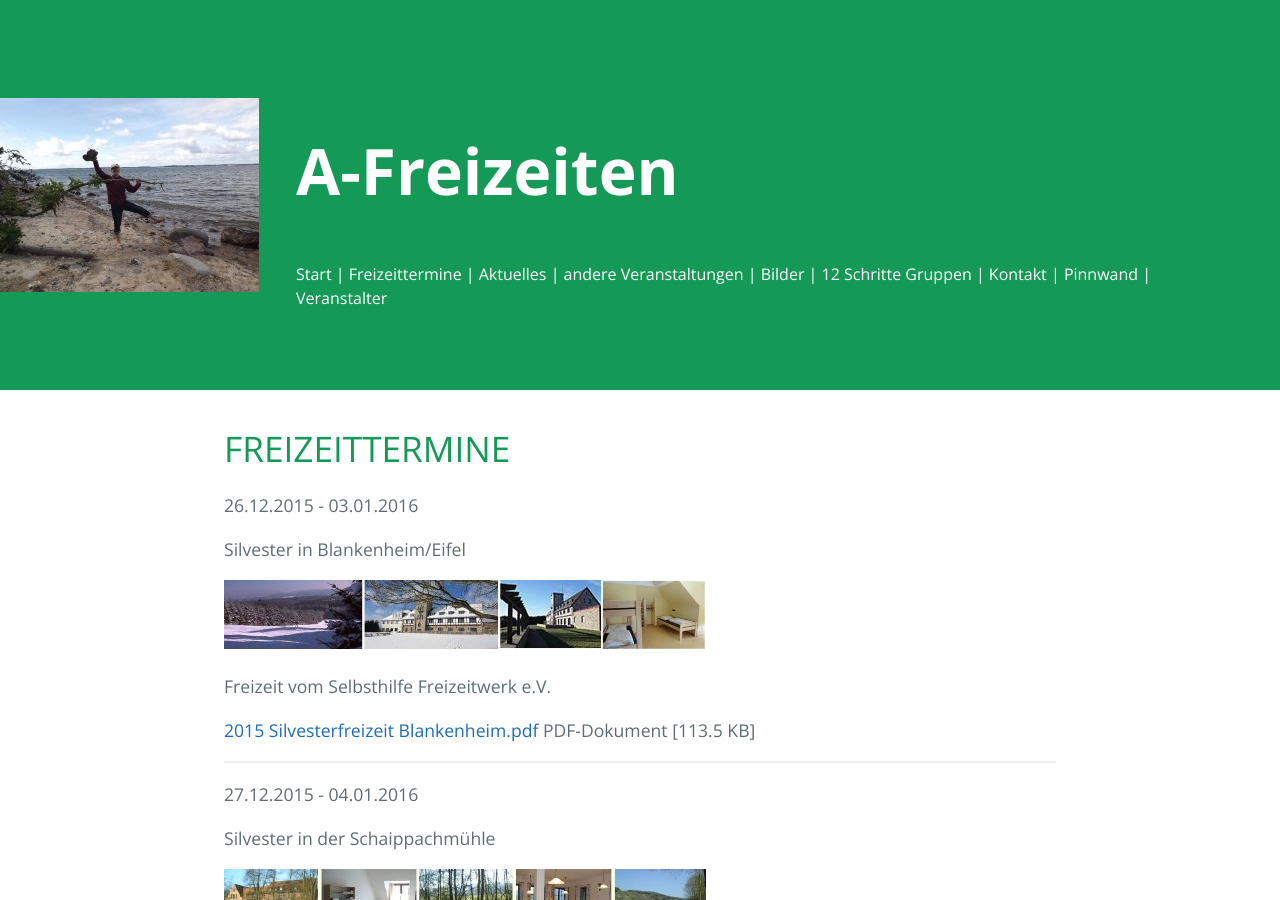
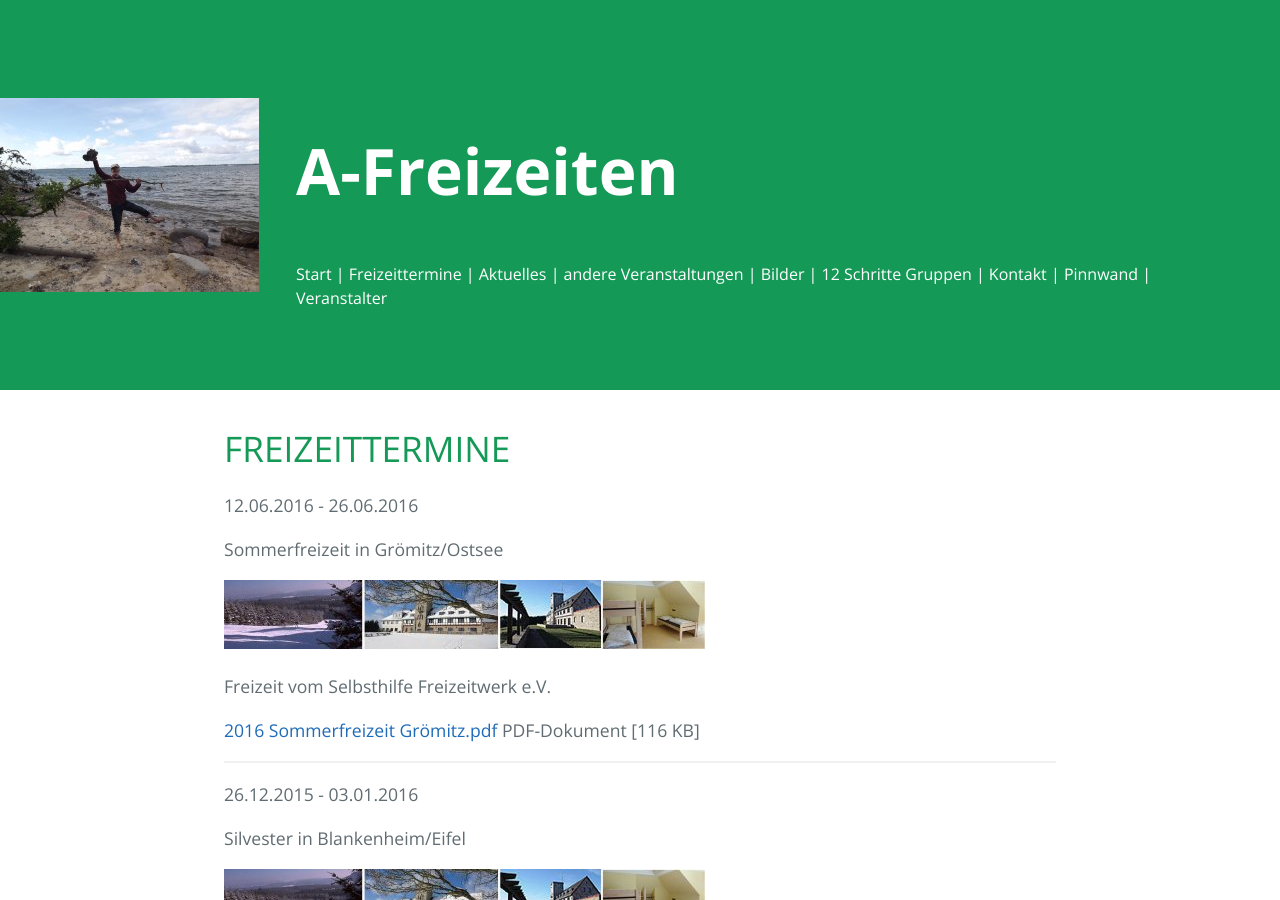
Before and after one commit to thomaskarlrichter/afreizeiten.github.io, a Jekyll site: the page built from freizeittermine.md, in a window 1280 px wide and 900 px high. Built offline with Jekyll 4.4.1, drawn with Linux system fonts in a browser that asks for light colours.

Commit message:
grömitz added

```diff
--- a/freizeittermine.md
+++ b/freizeittermine.md
@@ -3,6 +3,19 @@
 title: Termine
 ---
 # FREIZEITTERMINE
+
+12.06.2016 - 26.06.2016
+
+Sommerfreizeit in Grömitz/Ostsee
+
+![grömitz](/images/blankenheim.jpeg)
+
+Freizeit vom Selbsthilfe Freizeitwerk e.V.
+
+[2016 Sommerfreizeit Grömitz.pdf](/pdf/Grömitz2016.pdf)
+PDF-Dokument [116 KB]
+
+-----------------------------------------------------------------------------
 
 26.12.2015 - 03.01.2016
 
```
Also changed, not shown: 1 other file.
